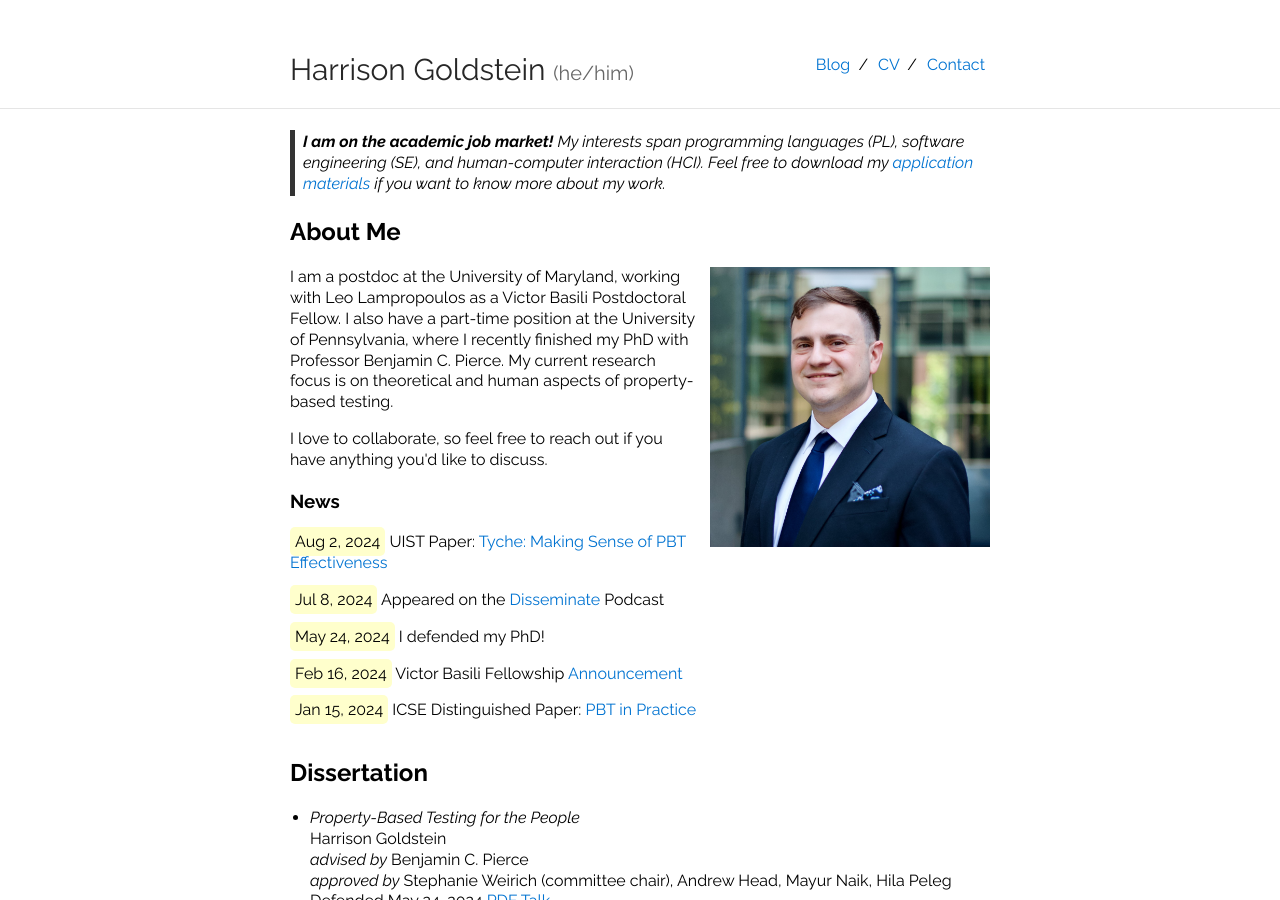
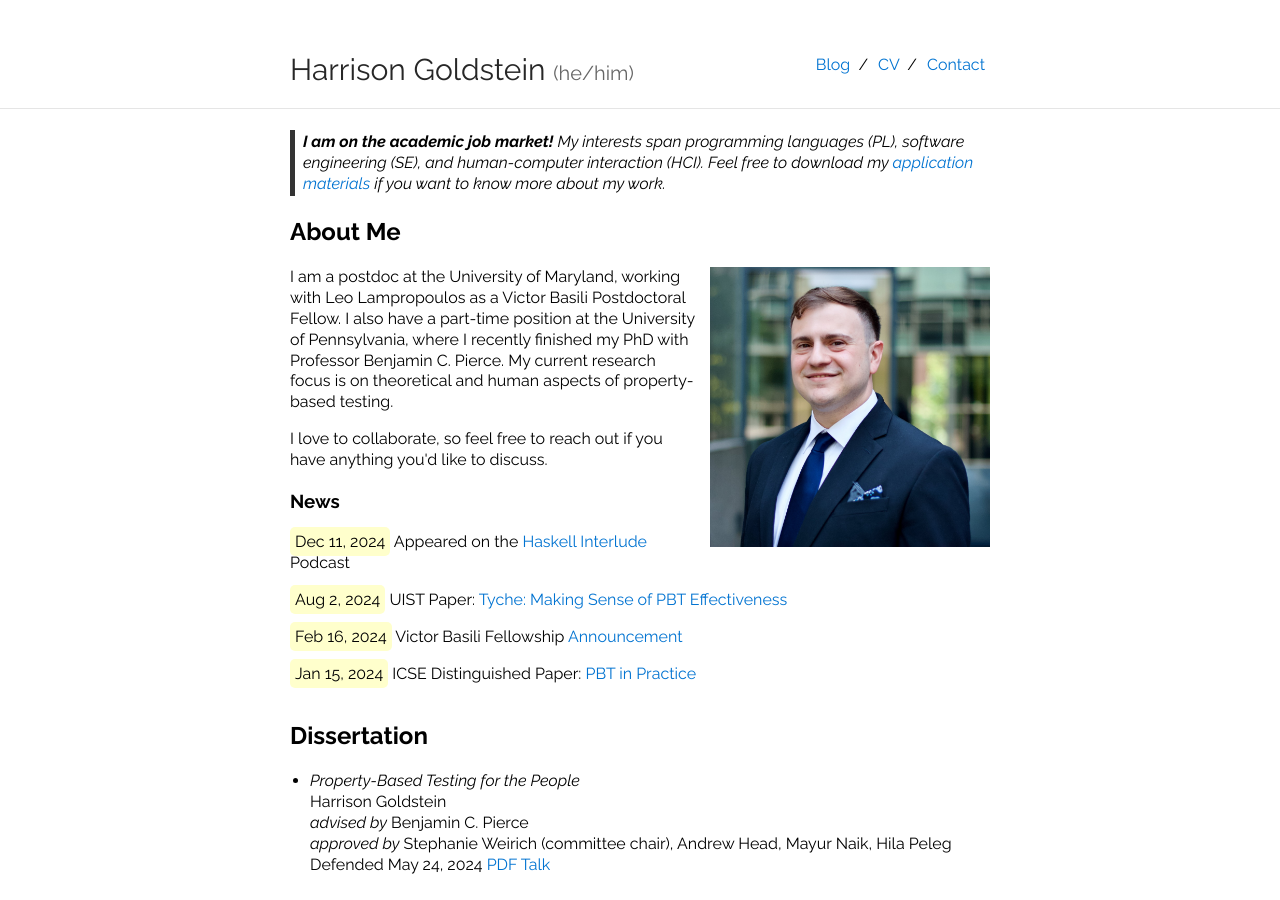
Before and after one commit to hgoldstein95/hgoldstein95.github.io, a Jekyll site: the page built from index.md, in a window 1280 px wide and 900 px high. Built offline with Jekyll 4.4.1, drawn with Linux system fonts in a browser that asks for light colours; some of the changed text lies outside the part shown.

Commit message:
Update to include Haskell Interlude

```diff
--- a/index.md
+++ b/index.md
@@ -13,11 +13,6 @@ if you want to know more about my work.
 
 <div class="about-me">
 <img class="profile-picture" src="img/defense-headshot-square-small.jpg">
-<!-- <p>
-My love for learning underpins almost everything that I do; I take every chance I get to learn and
-to grow.
-</p> -->
-
 
 <p>
 I am a postdoc at the University of Maryland, working with Leo Lampropoulos as a Victor Basili Postdoctoral
@@ -32,15 +27,11 @@ I love to collaborate, so feel free to reach out if you have anything you'd like
 
 <h3>News</h3>
 <p>
-<span class="highlight">Aug 2, 2024</span> UIST Paper: <a class="post-link" href="papers/uist24-tyche.pdf">Tyche: Making Sense of PBT Effectiveness</a>
+<span class="highlight">Dec 11, 2024</span> Appeared on the <a href="https://haskell.foundation/podcast/59/">Haskell Interlude</a> Podcast
 </p>
 
 <p>
-<span class="highlight">Jul 8, 2024</span> Appeared on the <a href="{% post_url 2024-07-08-disseminate %}">Disseminate</a> Podcast
-</p>
-
-<p>
-<span class="highlight">May 24, 2024</span> I defended my PhD!
+<span class="highlight">Aug 2, 2024</span> UIST Paper: <a class="post-link" href="papers/uist24-tyche.pdf">Tyche: Making Sense of PBT Effectiveness</a>
 </p>
 
 <p>
@@ -114,6 +105,9 @@ Harrison Goldstein, John Hughes, Leonidas Lampropoulos, Benjamin C. Pierce<br>
 ESOP 2021 [PDF](papers/quick-cover.pdf) [Video](https://youtu.be/VCCz1AL3Jkc)
 
 ## Talks & Speaking
+
+- <i>Haskell Interlude 59</i><br>
+Haskell Interlude [Podcast](https://haskell.foundation/podcast/59/)
 
 - <i>My PhD Compass: 6 Ways to Guide a PhD Towards Success</i><br>
 PLMW @ ICFP 2024 [VOD](https://www.youtube.com/live/pS_vJAwjcM4?si=yK18h_Y9ak2ZVhMF&t=26173)
```
Also changed, not shown: 1 other file.
